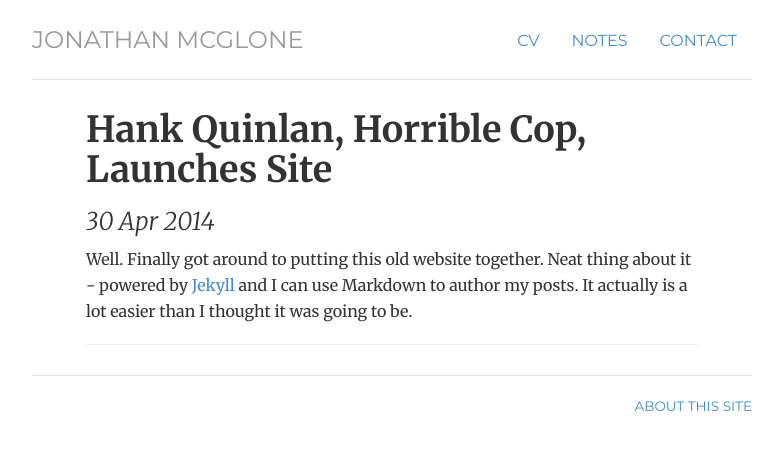
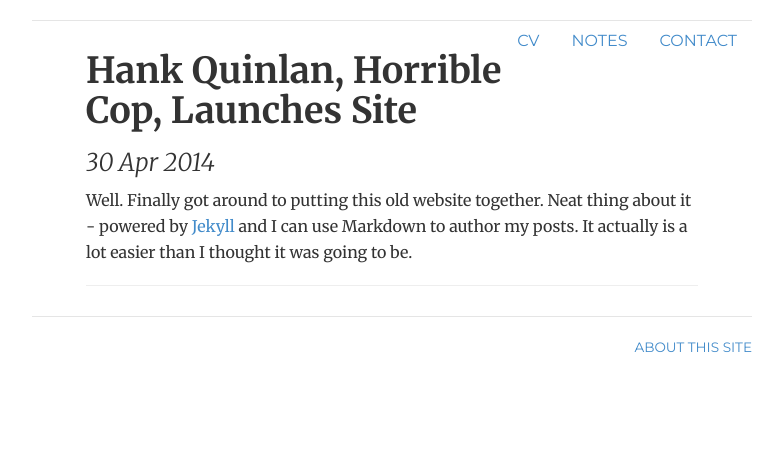
Before and after one commit to joshuarbruce/joshuarbruce.github.io, a Jekyll site: the page built from _posts/2014-04-30-hank-quinlan-site-launched.md, in a window 1280 px wide. Shown: the top 450 px of the page, without its empty margins (248-1031 px from the left). Built offline with Jekyll 4.4.1, drawn with Linux system fonts in a browser that asks for light colours.

Commit message:
Update header.html

```diff
--- a/_includes/header.html
+++ b/_includes/header.html
@@ -5,5 +5,5 @@
 		<li class="{{ page.notes }}"><a href="/notes" title="Notes">Notes</a></li>
 		<li class="{{ page.contact }}"><a href="/contact" title="Contact">Contact</a></li>
 	</ul>
-	<h3 class="text-muted"><a href="/">Jonathan McGlone</a></h3>
+<!--	<h3 class="text-muted"><a href="/">Jonathan McGlone</a></h3> -->
 </div> <!-- /header -->
```
